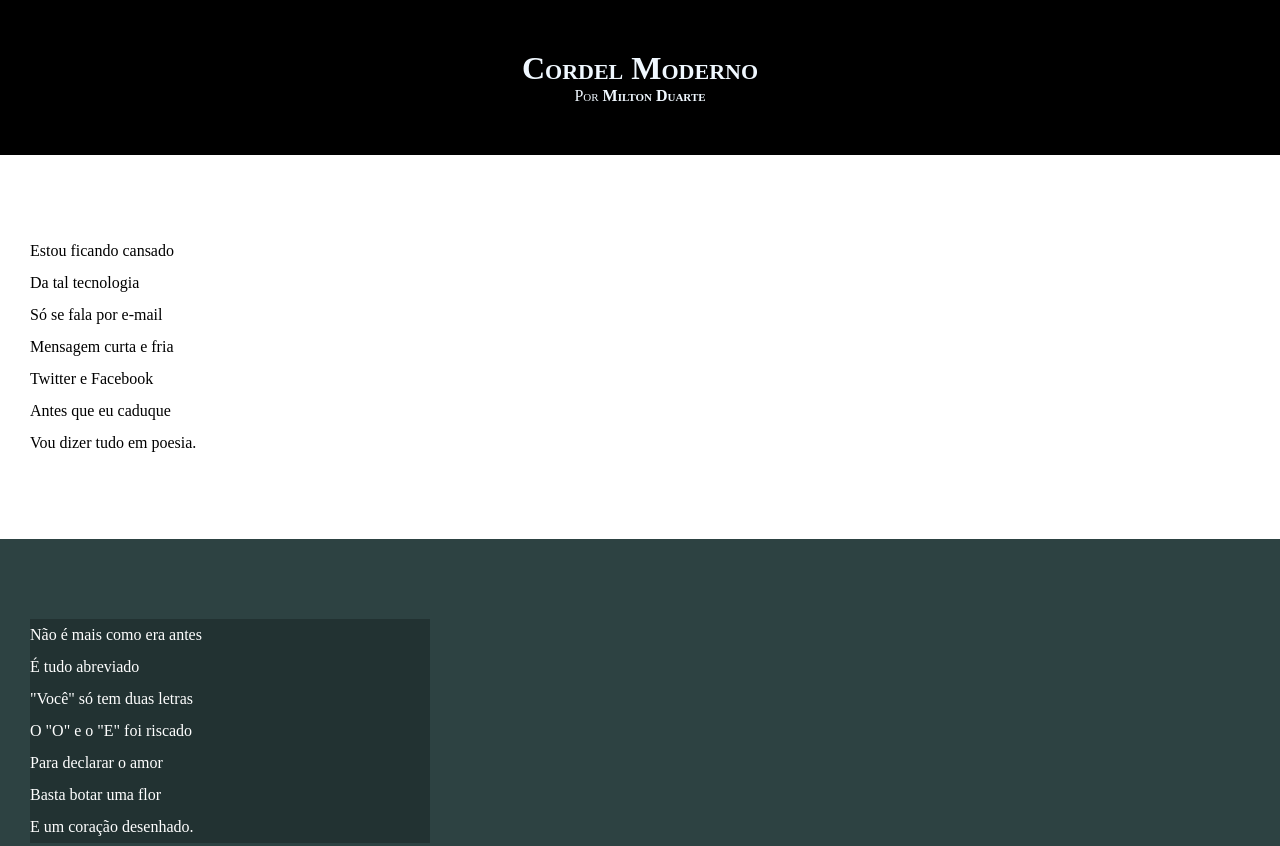
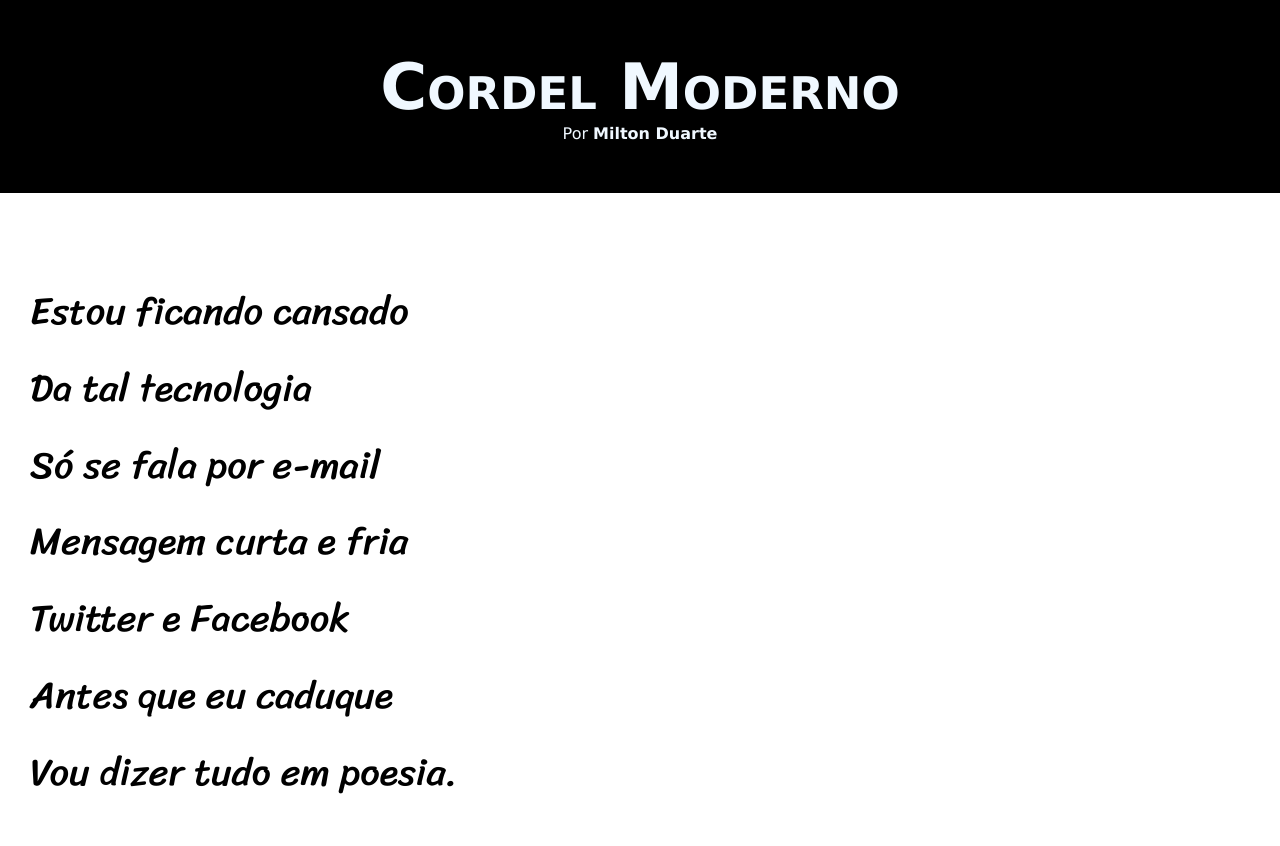
Before and after one commit to robersonweb/html-css, a plain HTML site: page desafio12/index.html in a window 1280 px wide. Shown: the top 846 px of the page. Drawn offline with Linux system fonts and the light colour scheme.

Commit message:
atualização de estilos desafio 12

```diff
--- a/desafio12/estilo/style.css
+++ b/desafio12/estilo/style.css
@@ -1,24 +1,44 @@
 @charset "utf-8";
+
+@import url('https://fonts.googleapis.com/css2?family=Passion+One&display=swap');
+@import url('https://fonts.googleapis.com/css2?family=Passion+One&family=Sriracha&display=swap');
+
+:root{
+    --font1:Verdana, Geneva, Tahoma, sans-serif;
+    --font2:'Passion One', cursive; /*títulos*/
+    --font3:'Sriracha', cursive; /*texto*/
+
+}
 
 *{
     margin: 0px;
     padding: 0px;
+    font-size: 1em; /*É um padrão de tamanho de fonte*/
+
 }
 
 html, body{
     min-height: 100vh;
     background-color: darkgray;
+    font-family: var(--font1);
 }
 
 header{
     background-color: black;
     color: aliceblue;
     text-align: center;
-    padding: 50px;
+
+}
+header > h1{
+    padding-top: 50px;
     /* text-transform: uppercase; Tranforma todas as letras em maiúscula */
     font-variant: small-caps;
+    font-family: var(--font1);
+    font-size: 5vw;
 }
-
+header > p{
+    padding-bottom:50px;
+}
 header a, footer a{
     color: aliceblue;
     text-decoration: none; /* esse comando tira a sublinhado */
@@ -28,12 +48,14 @@ header a, footer a{
 
 header a:hover, footer a:hover{
     text-decoration: underline;
-}
+} /* Esse comando, ao passar o mouse por cima aparece o sublinhado*/
 section{
     padding-top: 10vh;
     padding-bottom: 10vh;
     line-height: 2em;
     padding-left: 30px;
+    font-family: var(--font3);
+    font-size: 3vw;
 }
 section.normal{
     background-color: white;
@@ -46,7 +68,9 @@ section.imagem{
 }
 
 section.imagem > p {
-    width: 400px;
+    display: inline-block; /* Esse comando cria uma caixa que se adapta ao tamanho do conteudo*/
+    /*width: 400px;*/
+    padding: 5px; /*Esse padding é para o cointeudo do display nao fique grudado na borda da caixa*/
     background-color: rgba(0, 0, 0, 0.24);
 }
 
--- a/desafio12/index.html
+++ b/desafio12/index.html
@@ -107,7 +107,7 @@
     </section>
 
     <footer>
-        <p>Site criado por <a href="https://www.instagram.com/robersonf300/" target="_blank" rel="external">@robersonf300</a> para o cursos de HTML</p>
+        <p>Site criado por <a href="https://www.instagram.com/robersonf300/" target="_blank" rel="external">@robersonf300</a></p>
     </footer>
 </body>
 </html>
```
